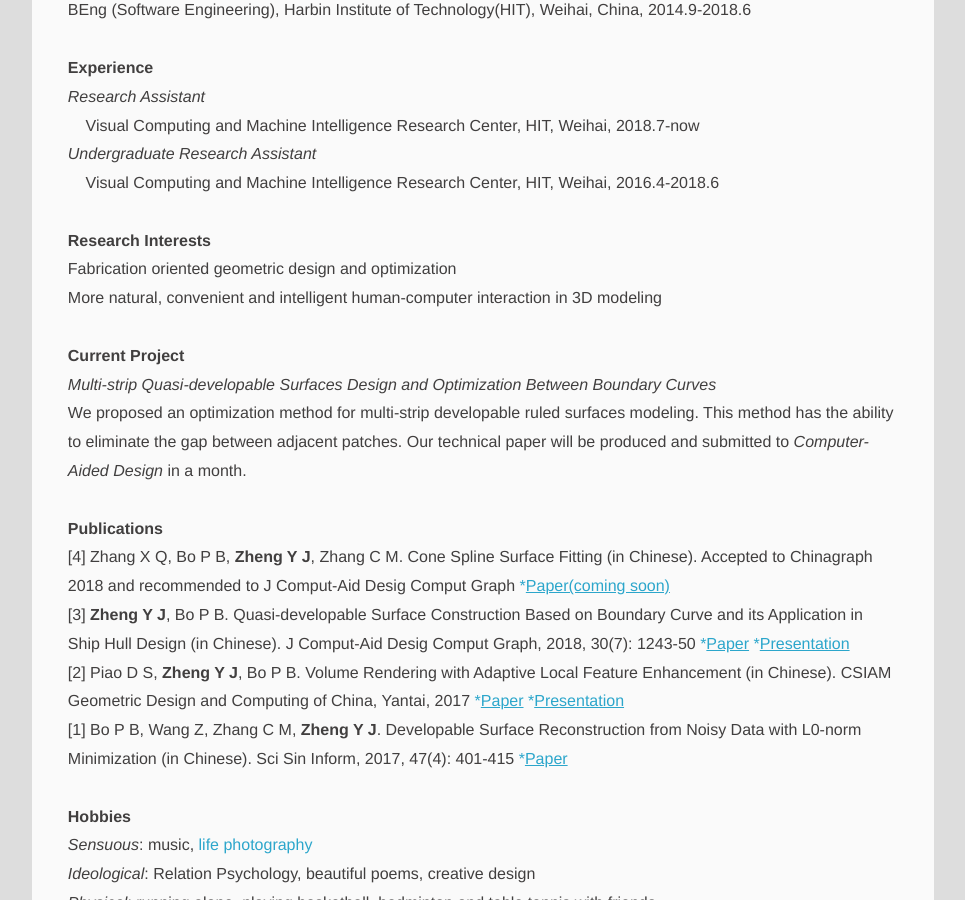
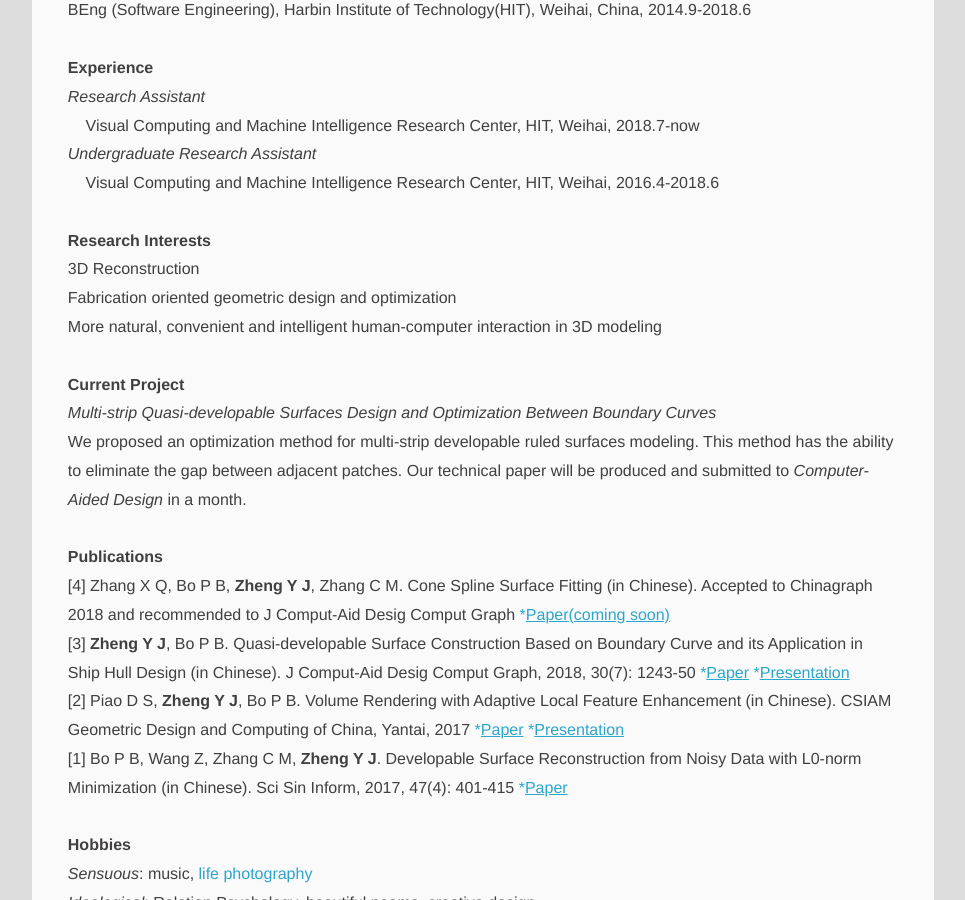
Before and after one commit to PAULYZHENG/paulyzheng.github.io, a Jekyll site: the page built from about/index.html, in a window 1280 px wide and 900 px high, scrolled down 541 px. Shown: the whole window, without its empty margins (127-1092 px from the left). Built offline with Jekyll 4.4.1, drawn with Linux system fonts in a browser that asks for light colours; comment, search, counter and statistics services are not loaded.

Commit message:
Update index.html

```diff
--- a/about/index.html
+++ b/about/index.html
@@ -29,6 +29,7 @@ BEng (Software Engineering), Harbin Institute of Technology(HIT), Weihai, China,
 
 <B>Research Interests</B>
 <br/>
+3D Reconstruction<br/>
 Fabrication oriented geometric design and optimization<br/>
 More natural, convenient and intelligent human-computer interaction in 3D modeling<br/>
 <br/>
```
